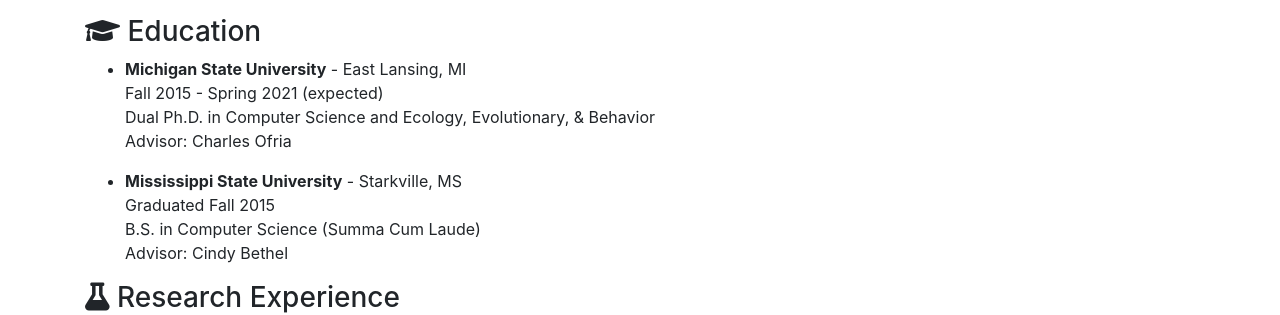
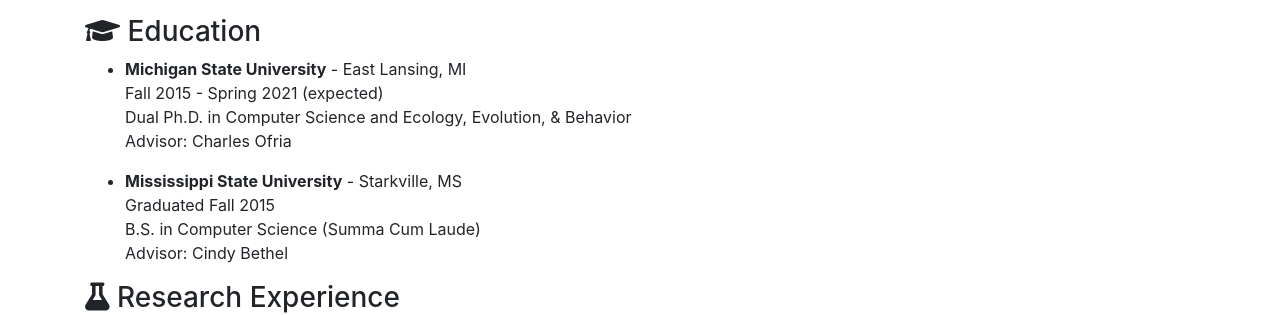
Before and after one commit to amlalejini/amlalejini.github.io, a Jekyll site: the page built from _pages/cv.md, in a window 1280 px wide and 900 px high. Shown: the part 300-615 px from the top of the window. Built offline with Jekyll 4.4.1, drawn with Linux system fonts in a browser that asks for light colours; nearby versions of some CDN libraries.

Commit message:
fix eeb typo

```diff
--- a/_data/cv_education.yml
+++ b/_data/cv_education.yml
@@ -1,6 +1,6 @@
 # cv_education.yml describes my collegiate education/degrees for my CV
 
-- degree: Dual Ph.D. in Computer Science and Ecology, Evolutionary, & Behavior
+- degree: Dual Ph.D. in Computer Science and Ecology, Evolution, & Behavior
   institution: Michigan State University
   location: East Lansing, MI
   dates: Fall 2015 - Spring 2021 (expected)
```
